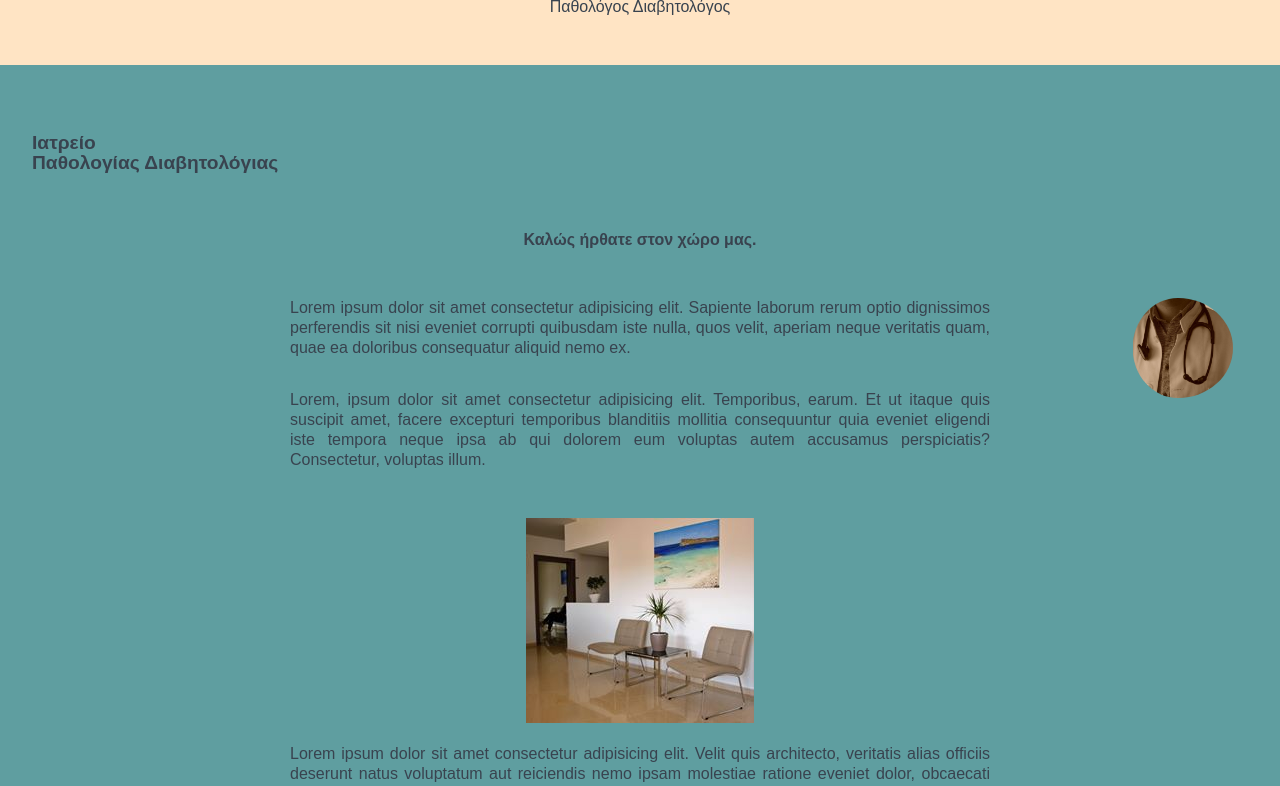
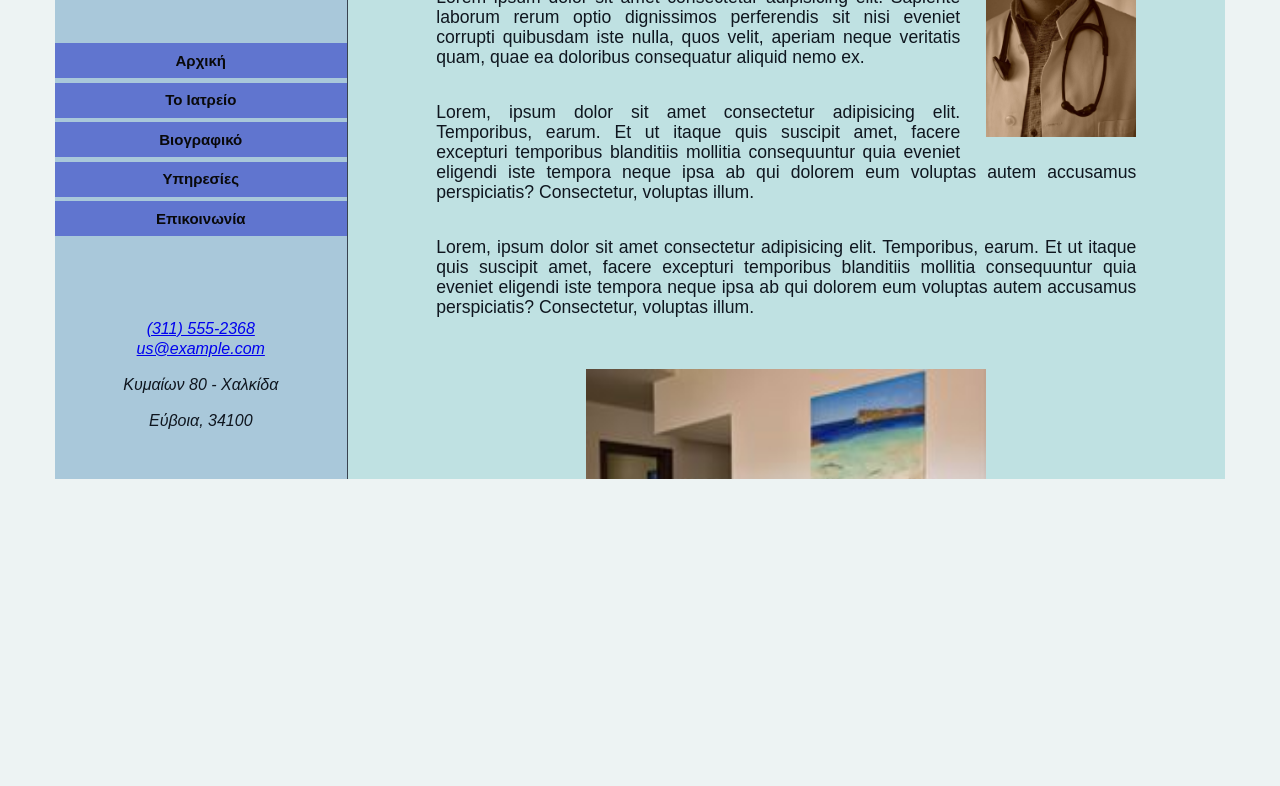
Before and after one commit to cchatzi/jiannakis, a plain HTML site: page index.html in a window 1280 px wide. Shown: the part 321-1107 px from the top of the page. After the commit the page ends 800 px from the top, so only its background shows below. Drawn offline with nearby package versions, Linux system fonts and the light colour scheme.

Commit message:
second version with media q

```diff
--- a/index.html
+++ b/index.html
@@ -23,7 +23,7 @@
   </head>
   <body>
     <div class="container">
-      <header>
+      <header id="header">
         <img src="./img/logo.jpg" alt="" />
         <h1>Ιωάννης Γιαννάκης</h1>
         <p>Παθολόγος Διαβητολόγος</p>
@@ -40,15 +40,15 @@
           <a href="index.html">Αρχική</a>
           <a href="praxis.html">Το Ιατρείο</a>
           <a href="bio.html">Βιογραφικό</a>
-          <a href="style/">Υπηρεσίες</a>
+          <a href="services.html">Υπηρεσίες</a>
           <a href="contact.html">Επικοινωνία</a>
         </nav>
       </header>
       <main id="main">
         <article>
-          <h2>Ιατρείο <span>Παθολογίας Διαβητολόγιας</span></h2>
+          <h2>Ιατρείο <span>Παθολογίας - Διαβητολόγιας</span></h2>
           <section>
-            <h3>Καλώς ήρθατε στον χώρο μας.</h3>
+            <h3>Καλώς ήρθατε στον χώρο μας</h3>
 
             <div class="image">
               <img src="./img/jiannakis.jpg" alt="" />
@@ -61,6 +61,13 @@
               quam, quae ea doloribus consequatur aliquid nemo ex.
             </p>
 
+            <p>
+              Lorem, ipsum dolor sit amet consectetur adipisicing elit.
+              Temporibus, earum. Et ut itaque quis suscipit amet, facere
+              excepturi temporibus blanditiis mollitia consequuntur quia eveniet
+              eligendi iste tempora neque ipsa ab qui dolorem eum voluptas autem
+              accusamus perspiciatis? Consectetur, voluptas illum.
+            </p>
             <p>
               Lorem, ipsum dolor sit amet consectetur adipisicing elit.
               Temporibus, earum. Et ut itaque quis suscipit amet, facere
--- a/style/style.css
+++ b/style/style.css
@@ -1,18 +1,18 @@
 /* Background color to separate the two blocks - header and main */
 
 header {
-  background-color: bisque;
+  background-color: rgb(169, 200, 218);
 }
 
 main {
-  background-color: cadetblue;
+  background-color: rgb(191, 225, 226);
 }
 
 /* body */
 body {
   box-sizing: border-box;
-  background-color: #eee;
-  color: #39434f;
+  background-color: rgb(237, 243, 243);
+  color: #0f161f;
   font-family: Arial, Helvetica, sans-serif;
   font-size: 16px;
   line-height: 20px;
@@ -49,7 +49,11 @@ body {
 
 .container header h1 {
   line-height: 1em;
-  font-size: 1.8em;
+  font-size: 20px;
+}
+
+.container header p {
+  font-size: 14px;
 }
 
 .container header nav {
@@ -58,14 +62,15 @@ body {
   padding-top: 2em;
 }
 .container header nav a {
-  padding: 1em 0;
+  padding: 0.5em 0;
   width: 100%;
-  background-color: lawngreen;
-  margin: 0.2em 0;
+  background-color: rgb(96, 117, 207);
+  margin-bottom: 0.3em;
   text-decoration: none;
-  color: #000;
+  color: rgb(9, 9, 10);
   font-weight: 700;
   /* display: none; */
+  font-size: 15px;
 }
 
 .container header nav.close {
@@ -150,7 +155,8 @@ body {
 }
 
 .container header nav a:hover {
-  background-color: rgb(59, 100, 18);
+  background-color: rgb(61, 57, 116);
+  color: #fff;
 }
 
 /* main */
@@ -161,46 +167,49 @@ body {
   padding: 3em 2em;
 }
 
-.container main article h1 {
+/* .container main article h1 {
   line-height: 1em;
-}
+} */
 
 .container main article h2 {
   margin: 0;
   padding: 1em 0;
-  text-align: left;
-  font-size: 1.2em;
+  text-align: center;
+  font-size: 1.3em;
   padding-bottom: 3em;
+  line-height: 1.5em;
 }
 
 .container main article h2 span {
   display: block;
+  /* text-align: left; */
 }
 
 .container main article h3 {
   margin: 0;
-  font-size: 1em;
+  font-size: 1.1em;
   padding-bottom: 3em;
 }
 
 .container main article p {
   text-align: justify;
   word-break: break-word;
-  font-size: 1em;
+  font-size: 1.1em;
   max-width: 700px;
   margin: 0 auto;
   padding-bottom: 2em;
 }
 
 .image {
-  width: 140px;
+  width: 120px;
   height: 120px;
   float: right;
+  text-align: right;
 }
 .image img {
   width: 100px;
   height: 100px;
-  border-radius: 50%;
+  /* border-radius: 50%; */
 
   padding-left: 0.6em;
 }
@@ -248,6 +257,10 @@ body {
   width: 250px;
   height: 250px;
   margin-right: 0.2em;
+}
+
+footer {
+  background-color: rgb(169, 200, 218);
 }
 
 /* Adding media queries */
@@ -310,4 +323,82 @@ body {
 }
 
 @media only screen and (min-width: 766px) {
+  .container {
+    display: grid;
+    grid-template-columns: repeat(12, 1fr);
+    grid-template-rows: repeat(12, 1fr);
+    grid-auto-rows: minmax(100%, auto);
+    position: relative;
+    height: 100vh;
+    max-width: 1170px;
+  }
+
+  #header {
+    grid-column: 1 / 4;
+    grid-row: 1 /9;
+    /* grid-auto-rows: minmax(70%, auto); */
+    border-right: 1px #39434f solid;
+  }
+
+  footer {
+    border-right: 1px #39434f solid;
+  }
+
+  #main h2 {
+    font-size: 2em;
+  }
+
+  #main h3 {
+    font-size: 1.5em;
+  }
+
+  #main article {
+    max-width: 700px;
+    margin: 0 auto;
+  }
+
+  #main .image {
+    width: 160px;
+    height: 160px;
+    float: right;
+    padding-left: 1em;
+  }
+  #main .image img {
+    width: 150px;
+    height: 150px;
+  }
+
+  #main .praxis {
+    width: 400px;
+    height: 400px;
+    padding-bottom: 3em;
+  }
+  .container .menu-wrap {
+    display: none !important;
+  }
+
+  .container header nav.close {
+    display: flex;
+  }
+
+  #main {
+    grid-column: 4/13;
+    grid-row: 1/13;
+
+    overflow-y: auto;
+    height: 100vh;
+  }
+
+  .container footer {
+    grid-column: 1 / 4;
+    grid-row: 9 / 13;
+    display: flex;
+    justify-content: center;
+    align-items: flex-end;
+    /* grid-auto-rows: minmax(30%, auto); */
+  }
+
+  #main h2 {
+    font-size: 1.5em;
+  }
 }
```
Also changed, not shown: bio.html (+3 -3 lines), contact.html (+3 -3 lines), praxis.html (+3 -4 lines), services.html (+2 -2 lines).
